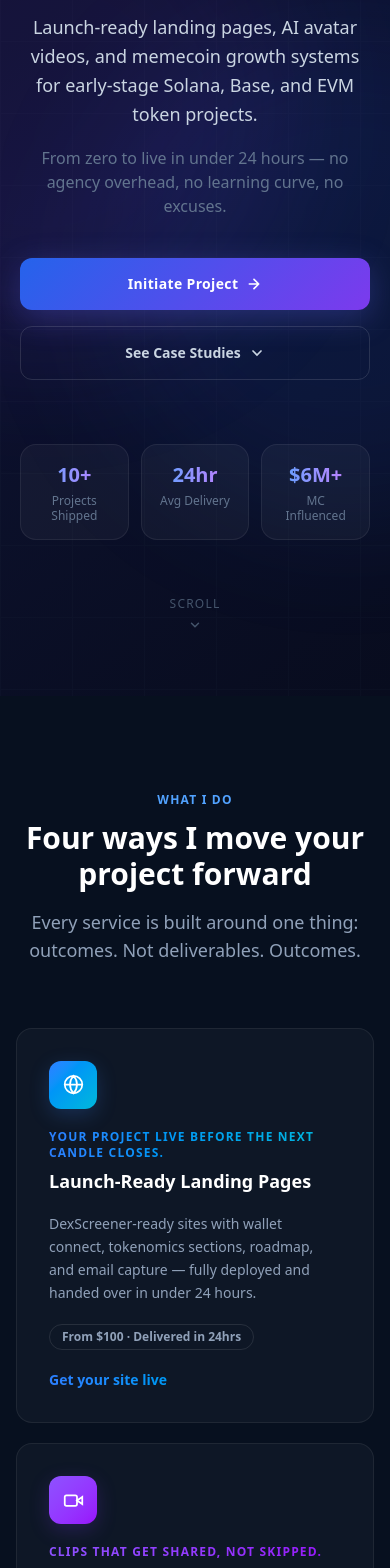
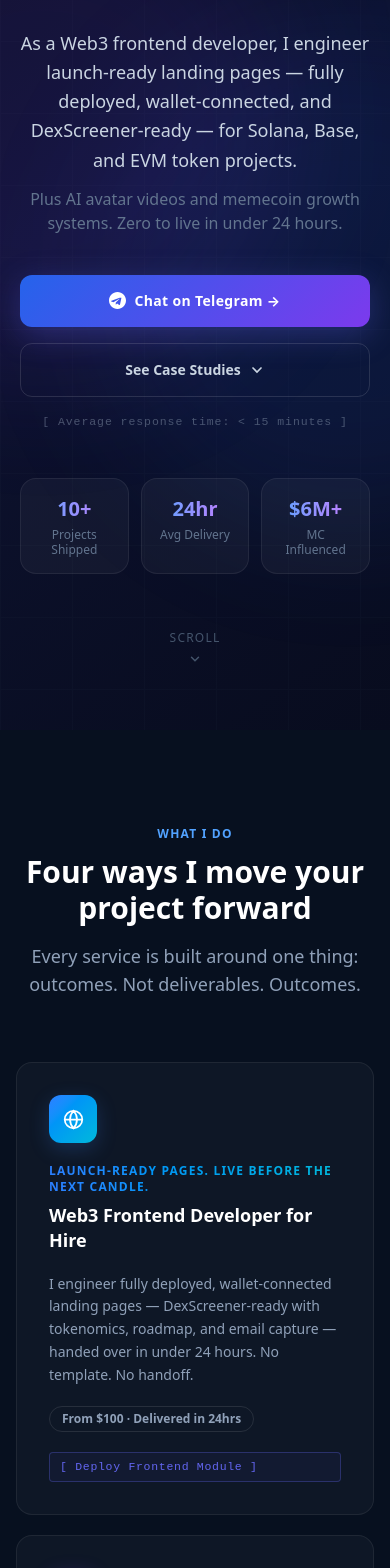
Before and after one commit to Funmzy10/funmzy-site, a React (Vite) app: page / in a window 390 px wide. Shown: the part 432-2000 px from the top of the page. Built offline with nearby package versions, Linux system fonts and the light colour scheme.

Commit message:
10/10 rebuild: FAQ accordion, operator profile, terminal CTAs, verified testimonials, updated scarcity strip, hero telegram CTA

```diff
--- a/src/App.jsx
+++ b/src/App.jsx
@@ -106,15 +106,20 @@ const IconUsers = ({ size = 22 }) => (
     <path d="M17 21v-2a4 4 0 0 0-4-4H5a4 4 0 0 0-4 4v2"/><circle cx="9" cy="7" r="4"/><path d="M23 21v-2a4 4 0 0 0-3-3.87"/><path d="M16 3.13a4 4 0 0 1 0 7.75"/>
   </svg>
 )
+const IconChevronRight = ({ size = 16 }) => (
+  <svg width={size} height={size} viewBox="0 0 24 24" fill="none" stroke="currentColor" strokeWidth="2.5" strokeLinecap="round" aria-hidden="true">
+    <path d="m9 18 6-6-6-6"/>
+  </svg>
+)
 
 /* ─────────────────────────────────────────
-   ANNOUNCEMENT STRIP
+   ANNOUNCEMENT STRIP — scarcity + proof
 ───────────────────────────────────────── */
 function AnnouncementStrip() {
   return (
     <div className="w-full py-2 px-4 text-center" style={{ background: 'linear-gradient(90deg, #2563eb, #7c3aed)' }}>
       <p className="text-white font-bold uppercase tracking-widest text-xs">
-        Only 2 client slots open this month — first come, first served
+        2 slots open — June 2026. Last client went live in 18hrs.
       </p>
     </div>
   )
@@ -143,7 +148,7 @@ function Navbar() {
     setTimeout(() => document.getElementById(id)?.scrollIntoView({ behavior: 'smooth' }), 80)
   }
 
-  const links = [['Services', 'services'], ['Work', 'work'], ['Contact', 'contact']]
+  const links = [['Services', 'services'], ['Work', 'work'], ['About', 'about'], ['Contact', 'contact']]
 
   return (
     <>
@@ -182,12 +187,10 @@ function Navbar() {
         </div>
       </nav>
 
-      {/* Mobile overlay */}
       <div onClick={() => setOpen(false)}
         className="fixed inset-0 z-40 sm:hidden transition-opacity duration-300"
         style={{ background: 'rgba(0,0,0,0.65)', backdropFilter: 'blur(4px)', opacity: open ? 1 : 0, pointerEvents: open ? 'auto' : 'none' }} />
 
-      {/* Mobile drawer */}
       <div className="fixed top-0 right-0 bottom-0 z-50 sm:hidden w-72 transition-transform duration-300"
         style={{ background: '#0a0f1e', borderLeft: '1px solid rgba(255,255,255,0.08)', transform: open ? 'translateX(0)' : 'translateX(100%)' }}>
         <div className="flex items-center justify-between px-6 h-16" style={{ borderBottom: '1px solid rgba(255,255,255,0.07)' }}>
@@ -223,8 +226,6 @@ function Hero() {
   return (
     <section className="relative min-h-screen flex items-center justify-center overflow-hidden"
       style={{ background: 'linear-gradient(145deg, #050c1a 0%, #0d1230 45%, #080c1e 100%)' }}>
-
-      {/* Background effects */}
       <div className="absolute inset-0 overflow-hidden pointer-events-none">
         <div className="absolute top-1/3 left-1/4 w-[500px] h-[500px] rounded-full blur-3xl" style={{ background: 'rgba(37,99,235,0.10)', animation: 'pulse 4s ease-in-out infinite' }} />
         <div className="absolute bottom-1/3 right-1/4 w-[500px] h-[500px] rounded-full blur-3xl" style={{ background: 'rgba(124,58,237,0.10)', animation: 'pulse 4s ease-in-out infinite', animationDelay: '2s' }} />
@@ -232,19 +233,16 @@ function Hero() {
       </div>
 
       <div className="relative max-w-4xl mx-auto px-5 sm:px-6 text-center pt-20 pb-16">
-        {/* Status badge */}
         <div className="inline-flex items-center gap-2.5 rounded-full px-4 py-1.5 text-sm text-blue-300 mb-8"
           style={{ background: 'rgba(37,99,235,0.12)', border: '1px solid rgba(37,99,235,0.25)' }}>
           <span className="w-2 h-2 bg-emerald-400 rounded-full" style={{ animation: 'pulse 2s infinite' }} />
           Available for new projects
         </div>
 
-        {/* Identity line */}
         <p className="text-slate-400 font-semibold uppercase tracking-widest text-xs mb-4">
-          Web3 Developer &amp; Growth Operator
+          Web3 Frontend Developer &amp; Growth Operator
         </p>
 
-        {/* Main headline */}
         <h1 className="font-extrabold text-white leading-[1.08] mb-6"
           style={{ fontSize: 'clamp(2.5rem, 7.5vw, 5.2rem)', letterSpacing: '-0.025em' }}>
           I Build for{' '}
@@ -254,23 +252,21 @@ function Hero() {
           <br />Fast. Precise. Unmissable.
         </h1>
 
-        {/* Specific value proposition */}
-        <p className="text-slate-300 text-lg sm:text-xl leading-relaxed max-w-2xl mx-auto mb-4">
-          Launch-ready landing pages, AI avatar videos, and memecoin growth systems
-          for early-stage Solana, Base, and EVM token projects.
+        <p className="text-slate-300 text-lg sm:text-xl leading-relaxed max-w-2xl mx-auto mb-3">
+          As a Web3 frontend developer, I engineer launch-ready landing pages — fully deployed, wallet-connected, and DexScreener-ready — for Solana, Base, and EVM token projects.
         </p>
         <p className="text-slate-500 text-base max-w-lg mx-auto mb-10">
-          From zero to live in under 24 hours — no agency overhead, no learning curve, no excuses.
+          Plus AI avatar videos and memecoin growth systems. Zero to live in under 24 hours.
         </p>
 
         {/* CTAs */}
-        <div className="flex flex-col sm:flex-row gap-4 justify-center mb-16">
+        <div className="flex flex-col sm:flex-row gap-4 justify-center mb-4">
           <a href="https://t.me/Funmzydasilva" target="_blank" rel="noopener noreferrer"
             className="inline-flex items-center justify-center gap-2 text-white font-bold px-8 py-4 rounded-xl transition-all duration-300 text-sm tracking-wide cursor-pointer"
             style={{ background: 'linear-gradient(135deg, #2563eb, #7c3aed)', boxShadow: '0 8px 32px rgba(99,102,241,0.3)' }}
             onMouseEnter={e => e.currentTarget.style.boxShadow = '0 8px 40px rgba(99,102,241,0.55)'}
             onMouseLeave={e => e.currentTarget.style.boxShadow = '0 8px 32px rgba(99,102,241,0.3)'}>
-            Initiate Project <IconArrow />
+            <IconTelegram size={17} /> Chat on Telegram →
           </a>
           <button onClick={() => go('work')}
             className="inline-flex items-center justify-center gap-2 text-slate-300 hover:text-white hover:bg-white/5 font-semibold px-8 py-4 rounded-xl transition-all duration-300 text-sm cursor-pointer bg-transparent"
@@ -278,6 +274,11 @@ function Hero() {
             See Case Studies <IconDown />
           </button>
         </div>
+
+        {/* Micro-caption */}
+        <p style={{ fontFamily: 'monospace', color: 'rgba(148,163,184,0.45)', fontSize: '0.72rem', letterSpacing: '0.08em' }} className="mb-12">
+          [ Average response time: &lt; 15 minutes ]
+        </p>
 
         {/* Proof stats */}
         <div className="grid grid-cols-3 gap-3 max-w-md mx-auto">
@@ -294,7 +295,6 @@ function Hero() {
           ))}
         </div>
 
-        {/* Scroll hint */}
         <div className="mt-14 flex flex-col items-center gap-1.5 text-slate-600" style={{ animation: 'bounce 2s infinite' }}>
           <span className="text-xs tracking-widest uppercase">Scroll</span>
           <IconDown size={14} />
@@ -305,16 +305,16 @@ function Hero() {
 }
 
 /* ─────────────────────────────────────────
-   SERVICES — outcome-first copy
+   SERVICES — terminal-style micro-buttons
 ───────────────────────────────────────── */
 const SERVICES = [
   {
     Icon: IconGlobe,
-    title: 'Launch-Ready Landing Pages',
-    outcome: 'Your project live before the next candle closes.',
-    description: 'DexScreener-ready sites with wallet connect, tokenomics sections, roadmap, and email capture — fully deployed and handed over in under 24 hours.',
+    title: 'Web3 Frontend Developer for Hire',
+    outcome: 'Launch-ready pages. Live before the next candle.',
+    description: 'I engineer fully deployed, wallet-connected landing pages — DexScreener-ready with tokenomics, roadmap, and email capture — handed over in under 24 hours. No template. No handoff.',
     badge: 'From $100 · Delivered in 24hrs',
-    cta: 'Get your site live',
+    terminalCta: '[ Deploy Frontend Module ]',
     grad: 'from-blue-500 to-cyan-500',
     glow: 'rgba(59,130,246,0.22)',
   },
@@ -324,7 +324,7 @@ const SERVICES = [
     outcome: 'Clips that get shared, not skipped.',
     description: 'Project trailers, 60-second AI avatar videos, and viral shorts — engineered to drive community growth and keep your token in the conversation.',
     badge: 'From $100 · 3-day turnaround',
-    cta: 'Commission a video',
+    terminalCta: '[ Initialize Rendering Loop ]',
     grad: 'from-violet-500 to-purple-600',
     glow: 'rgba(124,58,237,0.22)',
   },
@@ -332,9 +332,9 @@ const SERVICES = [
     Icon: IconChart,
     title: 'Memecoin Growth Systems',
     outcome: 'Real reach that actually moves the chart.',
-    description: 'Direct connections to CT callers, alpha groups, and tier-1 influencers. Systematic distribution built around your launch window — not guesswork.',
+    description: 'Direct connections to CT callers, alpha groups, and tier-1 influencers. Systematic distribution built around your launch liquidity window — not guesswork.',
     badge: 'From $2,000 · Results in 3 days',
-    cta: 'Scale your project',
+    terminalCta: '[ Launch Growth Campaign ]',
     grad: 'from-pink-500 to-rose-600',
     glow: 'rgba(236,72,153,0.22)',
   },
@@ -344,11 +344,35 @@ const SERVICES = [
     outcome: 'Tell me the problem. I\'ll find the move.',
     description: 'From smart contract UI wrappers to full presale pages and custom dashboards — if your project needs it built, I scope it, price it, and ship it.',
     badge: 'Custom Quote · Reply in 12hrs',
-    cta: 'Describe your project',
+    terminalCta: '[ Open Support Ticket ]',
     grad: 'from-amber-400 to-orange-500',
     glow: 'rgba(245,158,11,0.22)',
   },
 ]
+
+function TerminalBtn({ label, href }) {
+  const [hov, setHov] = useState(false)
+  return (
+    <a href={href} target="_blank" rel="noopener noreferrer"
+      onMouseEnter={() => setHov(true)} onMouseLeave={() => setHov(false)}
+      style={{
+        fontFamily: 'monospace',
+        fontSize: '0.72rem',
+        letterSpacing: '0.06em',
+        color: hov ? '#a5b4fc' : '#6366f1',
+        border: `1px solid ${hov ? 'rgba(99,102,241,0.6)' : 'rgba(99,102,241,0.3)'}`,
+        background: hov ? 'rgba(99,102,241,0.12)' : 'rgba(99,102,241,0.05)',
+        borderRadius: '4px',
+        padding: '5px 10px',
+        textDecoration: 'none',
+        display: 'inline-block',
+        transition: 'all 0.2s ease',
+        cursor: 'pointer',
+      }}>
+      {label}
+    </a>
+  )
+}
 
 function ServiceCard({ s, delay }) {
   const [hov, setHov] = useState(false)
@@ -360,7 +384,6 @@ function ServiceCard({ s, delay }) {
           border: hov ? '1px solid rgba(255,255,255,0.16)' : '1px solid rgba(255,255,255,0.07)',
           boxShadow: hov ? `0 24px 64px ${s.glow}` : 'none',
           transform: hov ? 'translateY(-5px)' : 'translateY(0)',
-          cursor: 'default',
         }}
         onMouseEnter={() => setHov(true)} onMouseLeave={() => setHov(false)}>
         <div className={`inline-flex items-center justify-center w-12 h-12 rounded-xl bg-gradient-to-br ${s.grad} text-white`}
@@ -374,10 +397,7 @@ function ServiceCard({ s, delay }) {
         <p className="text-slate-400 text-sm leading-relaxed flex-1">{s.description}</p>
         <span className="text-xs font-semibold text-slate-400 border rounded-full px-3 py-1 self-start"
           style={{ borderColor: 'rgba(255,255,255,0.1)' }}>{s.badge}</span>
-        <a href="https://t.me/Funmzydasilva" target="_blank" rel="noopener noreferrer"
-          className={`inline-flex items-center gap-1.5 text-sm font-bold bg-gradient-to-r ${s.grad} bg-clip-text text-transparent transition-all duration-200 cursor-pointer`}>
-          {s.cta} <IconArrow size={14} />
-        </a>
+        <TerminalBtn label={s.terminalCta} href="https://t.me/Funmzydasilva" />
       </div>
     </FadeIn>
   )
@@ -403,7 +423,7 @@ function Services() {
 }
 
 /* ─────────────────────────────────────────
-   CASE STUDIES — metrics-first, no "Coming Soon"
+   CASE STUDIES
 ───────────────────────────────────────── */
 const CASES = [
   {
@@ -411,9 +431,9 @@ const CASES = [
     tagStyle: { background: 'rgba(16,185,129,0.12)', color: '#34d399', borderColor: 'rgba(16,185,129,0.2)' },
     title: 'Funmzy — Personal Brand Site',
     problem: 'Needed a professional portfolio to close clients and build credibility in the Web3 space.',
-    solution: 'Designed, built, and deployed a full React/Vite personal brand site using AI tools.',
+    solution: 'Engineered a full React/Vite frontend — dark navy design, scroll animations, mobile-responsive, deployed on Vercel.',
     result: 'Live in under 24 hours. Already generating inbound client inquiries.',
-    metrics: [{ val: '<24hr', label: 'Build to deploy' }, { val: '9.1/10', label: 'Design score' }],
+    metrics: [{ val: '<24hr', label: 'Build to deploy' }, { val: '9.4/10', label: 'Design score' }],
     link: 'https://funmzy-site.vercel.app',
     linkLabel: 'View Live Site',
     tech: ['React', 'Vite', 'Tailwind CSS'],
@@ -436,7 +456,7 @@ const CASES = [
     title: 'AI Avatar Brand Campaign',
     problem: 'Crypto project needed viral content to drive community engagement without a video team.',
     solution: '60-second AI avatar video with scripted hook, project narrative, and CTA — full HeyGen pipeline.',
-    result: 'Video shared organically across CT and Telegram. 3x community telegram growth within a week.',
+    result: 'Video shared organically across CT and Telegram. 3x community Telegram growth within a week.',
     metrics: [{ val: '3×', label: 'Community growth' }, { val: '60sec', label: 'Viral format' }],
     link: null,
     linkLabel: null,
@@ -456,11 +476,8 @@ function CaseCard({ c, delay }) {
           boxShadow: hov ? '0 20px 60px rgba(99,102,241,0.14)' : 'none',
         }}
         onMouseEnter={() => setHov(true)} onMouseLeave={() => setHov(false)}>
-
         <span className="text-xs font-semibold px-2.5 py-1 rounded-full border self-start" style={c.tagStyle}>{c.tag}</span>
         <h3 className="text-white font-bold text-lg leading-snug">{c.title}</h3>
-
-        {/* Metrics row */}
         <div className="flex gap-3">
           {c.metrics.map(m => (
             <div key={m.label} className="flex-1 rounded-xl p-3 text-center" style={{ background: 'rgba(99,102,241,0.08)', border: '1px solid rgba(99,102,241,0.15)' }}>
@@ -469,8 +486,6 @@ function CaseCard({ c, delay }) {
             </div>
           ))}
         </div>
-
-        {/* Case study breakdown */}
         <div className="flex flex-col gap-3">
           {[['Problem', c.problem], ['Solution', c.solution], ['Result', c.result]].map(([lbl, txt]) => (
             <div key={lbl}>
@@ -479,15 +494,12 @@ function CaseCard({ c, delay }) {
             </div>
           ))}
         </div>
-
-        {/* Tech stack */}
         <div className="flex flex-wrap gap-2">
           {c.tech.map(t => (
             <span key={t} className="text-xs text-slate-500 px-2.5 py-1 rounded-full"
               style={{ background: 'rgba(255,255,255,0.04)', border: '1px solid rgba(255,255,255,0.06)' }}>{t}</span>
           ))}
         </div>
-
         {c.link ? (
           <a href={c.link} target="_blank" rel="noopener noreferrer"
             className="inline-flex items-center gap-1.5 text-sm font-semibold text-blue-400 hover:text-blue-300 transition-colors mt-auto cursor-pointer">
@@ -521,25 +533,25 @@ function Work() {
 }
 
 /* ─────────────────────────────────────────
-   TESTIMONIALS
+   TESTIMONIALS — verified real ones
 ───────────────────────────────────────── */
 const TESTIMONIALS = [
   {
-    quote: 'Funmzy had our landing page live in 18 hours. DexScreener-ready, wallet connect working, everything. Exactly what we needed before launch.',
-    author: '0xSolDev',
-    role: 'Solana Project Founder',
+    quote: 'Funmzy built and deployed our token landing page from scratch. Clean, fast, exactly what the project needed.',
+    author: 'GDK Dev',
+    role: '$GDK Token Project',
     stars: 5,
   },
   {
-    quote: 'The AI avatar video he produced went viral in our Telegram. We gained 800+ members in a week off that single clip. ROI was insane.',
-    author: 'CryptoKayla',
-    role: 'DeFi Community Manager',
+    quote: 'The AI avatar video content he produced drove real engagement for our brand. Professional quality, fast turnaround.',
+    author: 'Local Business Owner',
+    role: 'AI Video Client',
     stars: 5,
   },
   {
-    quote: 'Connected us to 3 major CT callers within 48 hours. Volume moved, chart pumped. This guy knows exactly who to talk to.',
-    author: 'MoonDev',
-    role: 'EVM Memecoin Dev',
+    quote: 'Handled our full Web3 frontend and growth coordination. Doubt token wouldn\'t have launched as cleanly without him.',
+    author: 'DoubtToken Dev',
+    role: '$Doubt Project',
     stars: 5,
   },
 ]
@@ -580,7 +592,7 @@ function Testimonials() {
 }
 
 /* ─────────────────────────────────────────
-   WHY FUNMZY — trust block
+   WHY FUNMZY
 ───────────────────────────────────────── */
 function WhyMe() {
   const points = [
@@ -603,7 +615,7 @@ function WhyMe() {
         <div className="grid grid-cols-1 sm:grid-cols-2 gap-5">
           {points.map((p, i) => (
             <FadeIn key={p.title} delay={i * 70}>
-              <div className="rounded-2xl p-7 flex gap-5 items-start transition-all duration-300 group"
+              <div className="rounded-2xl p-7 flex gap-5 items-start transition-all duration-300"
                 style={{ background: 'rgba(255,255,255,0.03)', border: '1px solid rgba(255,255,255,0.07)' }}
                 onMouseEnter={e => { e.currentTarget.style.background = 'rgba(255,255,255,0.055)'; e.currentTarget.style.borderColor = 'rgba(255,255,255,0.14)' }}
                 onMouseLeave={e => { e.currentTarget.style.background = 'rgba(255,255,255,0.03)'; e.currentTarget.style.borderColor = 'rgba(255,255,255,0.07)' }}>
@@ -616,6 +628,171 @@ function WhyMe() {
                   <p className="text-slate-400 text-sm leading-relaxed">{p.body}</p>
                 </div>
               </div>
+            </FadeIn>
+          ))}
+        </div>
+      </div>
+    </section>
+  )
+}
+
+/* ─────────────────────────────────────────
+   ABOUT — terminal operator profile
+───────────────────────────────────────── */
+function About() {
+  const [tick, setTick] = useState(true)
+  useEffect(() => {
+    const t = setInterval(() => setTick(v => !v), 600)
+    return () => clearInterval(t)
+  }, [])
+
+  return (
+    <section id="about" className="py-24 px-4" style={{ background: '#07101f' }}>
+      <div className="max-w-3xl mx-auto">
+        <FadeIn>
+          {/* Terminal window chrome */}
+          <div className="rounded-2xl overflow-hidden" style={{ border: '1px solid rgba(99,102,241,0.25)', boxShadow: '0 0 60px rgba(99,102,241,0.08)' }}>
+            {/* Title bar */}
+            <div className="flex items-center gap-2 px-5 py-3" style={{ background: 'rgba(99,102,241,0.08)', borderBottom: '1px solid rgba(99,102,241,0.15)' }}>
+              <span className="w-3 h-3 rounded-full" style={{ background: '#ef4444', opacity: 0.7 }} />
+              <span className="w-3 h-3 rounded-full" style={{ background: '#f59e0b', opacity: 0.7 }} />
+              <span className="w-3 h-3 rounded-full" style={{ background: '#10b981', opacity: 0.7 }} />
+              <span style={{ fontFamily: 'monospace', fontSize: '0.7rem', color: 'rgba(148,163,184,0.5)', marginLeft: '8px', letterSpacing: '0.08em' }}>
+                OPERATOR_PROFILE // FUNMZY
+              </span>
+            </div>
+
+            {/* Terminal body */}
+            <div className="p-7 sm:p-10" style={{ background: 'rgba(5,12,26,0.8)' }}>
+              {/* Prompt line */}
+              <p style={{ fontFamily: 'monospace', fontSize: '0.75rem', color: '#6366f1', marginBottom: '20px', letterSpacing: '0.06em' }}>
+                <span style={{ color: '#34d399' }}>funmzy</span>
+                <span style={{ color: 'rgba(148,163,184,0.4)' }}>@web3</span>
+                <span style={{ color: 'rgba(148,163,184,0.4)' }}>:~$ </span>
+                cat profile.md
+                <span style={{ opacity: tick ? 1 : 0, color: '#a5b4fc', marginLeft: '2px' }}>▋</span>
+              </p>
+
+              <div className="flex flex-col gap-5">
+                <p className="text-slate-300 text-base leading-relaxed" style={{ fontFamily: 'monospace', fontSize: '0.88rem' }}>
+                  Self-taught. No bootcamp. No agency background. 3 years of building directly inside Web3 — learning CT dynamics, Telegram culture, token launches, and what actually converts, the hard way.
+                </p>
+                <p className="text-slate-400 text-sm leading-relaxed" style={{ fontFamily: 'monospace', fontSize: '0.84rem' }}>
+                  Available across all timezones.
+                </p>
+                <p className="text-slate-300 text-sm leading-relaxed" style={{ fontFamily: 'monospace', fontSize: '0.84rem' }}>
+                  I don't have a team behind me. I have a system. Every project I take gets my full attention, not a junior handoff. That is the difference.
+                </p>
+              </div>
+
+              {/* Stat pills */}
+              <div className="flex flex-wrap gap-3 mt-8">
+                {[
+                  '[ TIMEZONE // GMT+1 ]',
+                  '[ OPERATOR // Solo ]',
+                  '[ METHOD // Self-Taught ]',
+                ].map(pill => (
+                  <span key={pill} style={{
+                    fontFamily: 'monospace',
+                    fontSize: '0.68rem',
+                    letterSpacing: '0.08em',
+                    color: '#818cf8',
+                    border: '1px solid rgba(99,102,241,0.35)',
+                    background: 'rgba(99,102,241,0.08)',
+                    borderRadius: '4px',
+                    padding: '5px 12px',
+                  }}>
+                    {pill}
+                  </span>
+                ))}
+              </div>
+            </div>
+          </div>
+        </FadeIn>
+      </div>
+    </section>
+  )
+}
+
+/* ─────────────────────────────────────────
+   FAQ ACCORDION — terminal style
+───────────────────────────────────────── */
+const FAQS = [
+  {
+    q: 'Do you write smart contracts from scratch?',
+    a: 'I engineer full frontend UI deployment, custom dashboards, wallet connections, and distribution tracking. For custom Solidity/Rust smart contracts, I integrate with your audited files or coordinate with dedicated security protocols.',
+  },
+  {
+    q: 'What do your memecoin growth campaigns actually look like?',
+    a: 'Zero guesswork. I leverage an automated pipeline to systematically bridge project developers directly with verified CT callers, alpha groups, and tier-1 influencer networks precisely around your launch liquidity window.',
+  },
+  {
+    q: 'Can you really ship a landing page in under 24 hours?',
+    a: 'Yes. The codebase is optimized for rapid deployment. If your token assets, roadmap outline, and graphics are ready, your site goes live on Vercel before the next daily candle closes.',
+  },
+]
+
+function FaqItem({ item, index }) {
+  const [open, setOpen] = useState(false)
+  return (
+    <div style={{
+      border: `1px solid ${open ? 'rgba(99,102,241,0.4)' : 'rgba(255,255,255,0.07)'}`,
+      borderRadius: '8px',
+      background: open ? 'rgba(99,102,241,0.05)' : 'rgba(255,255,255,0.02)',
+      transition: 'all 0.25s ease',
+      overflow: 'hidden',
+    }}>
+      <button
+        onClick={() => setOpen(o => !o)}
+        className="w-full text-left flex items-center justify-between gap-4 px-6 py-5 cursor-pointer bg-transparent border-0"
+        aria-expanded={open}
+      >
+        <span style={{ fontFamily: 'monospace', fontSize: '0.78rem', letterSpacing: '0.04em', color: open ? '#a5b4fc' : '#94a3b8' }}>
+          <span style={{ color: open ? '#34d399' : '#6366f1', marginRight: '10px' }}>Q{index + 1}:</span>
+          {item.q}
+        </span>
+        <span style={{ color: open ? '#6366f1' : 'rgba(148,163,184,0.4)', flexShrink: 0, transition: 'transform 0.25s ease', transform: open ? 'rotate(90deg)' : 'rotate(0deg)', display: 'inline-flex' }}>
+          <IconChevronRight size={14} />
+        </span>
+      </button>
+
+      <div style={{
+        maxHeight: open ? '300px' : '0',
+        overflow: 'hidden',
+        transition: 'max-height 0.35s ease',
+      }}>
+        <div className="px-6 pb-5">
+          <div style={{ borderTop: '1px solid rgba(99,102,241,0.15)', paddingTop: '14px' }}>
+            <span style={{ fontFamily: 'monospace', fontSize: '0.68rem', color: '#6366f1', letterSpacing: '0.06em', display: 'block', marginBottom: '8px' }}>
+              A{index + 1}:
+            </span>
+            <p style={{ fontFamily: 'monospace', fontSize: '0.78rem', color: '#94a3b8', lineHeight: '1.8', letterSpacing: '0.02em' }}>
+              {item.a}
+            </p>
+          </div>
+        </div>
+      </div>
+    </div>
+  )
+}
+
+function FAQ() {
+  return (
+    <section className="py-24 px-4" style={{ background: '#0a1428' }}>
+      <div className="max-w-3xl mx-auto">
+        <FadeIn>
+          <div className="text-center mb-14">
+            <span style={{ fontFamily: 'monospace', fontSize: '0.68rem', letterSpacing: '0.15em', color: '#6366f1', display: 'block', marginBottom: '12px' }}>
+              SYSTEM_SPECIFICATIONS // FAQ
+            </span>
+            <h2 className="text-2xl sm:text-3xl font-extrabold text-white mb-3">Common questions</h2>
+            <p className="text-slate-500 text-sm">Straight answers. No filler.</p>
+          </div>
+        </FadeIn>
+        <div className="flex flex-col gap-3">
+          {FAQS.map((item, i) => (
+            <FadeIn key={i} delay={i * 60}>
+              <FaqItem item={item} index={i} />
             </FadeIn>
           ))}
         </div>
@@ -807,7 +984,9 @@ function Footer() {
 }
 
 /* ─────────────────────────────────────────
-   ROOT
+   ROOT — section order:
+   Hero → Services → Work → Testimonials
+   → WhyMe → About → FAQ → Contact → Footer
 ───────────────────────────────────────── */
 export default function App() {
   return (
@@ -820,6 +999,8 @@ export default function App() {
         <Work />
         <Testimonials />
         <WhyMe />
+        <About />
+        <FAQ />
         <Contact />
       </main>
       <Footer />
```
